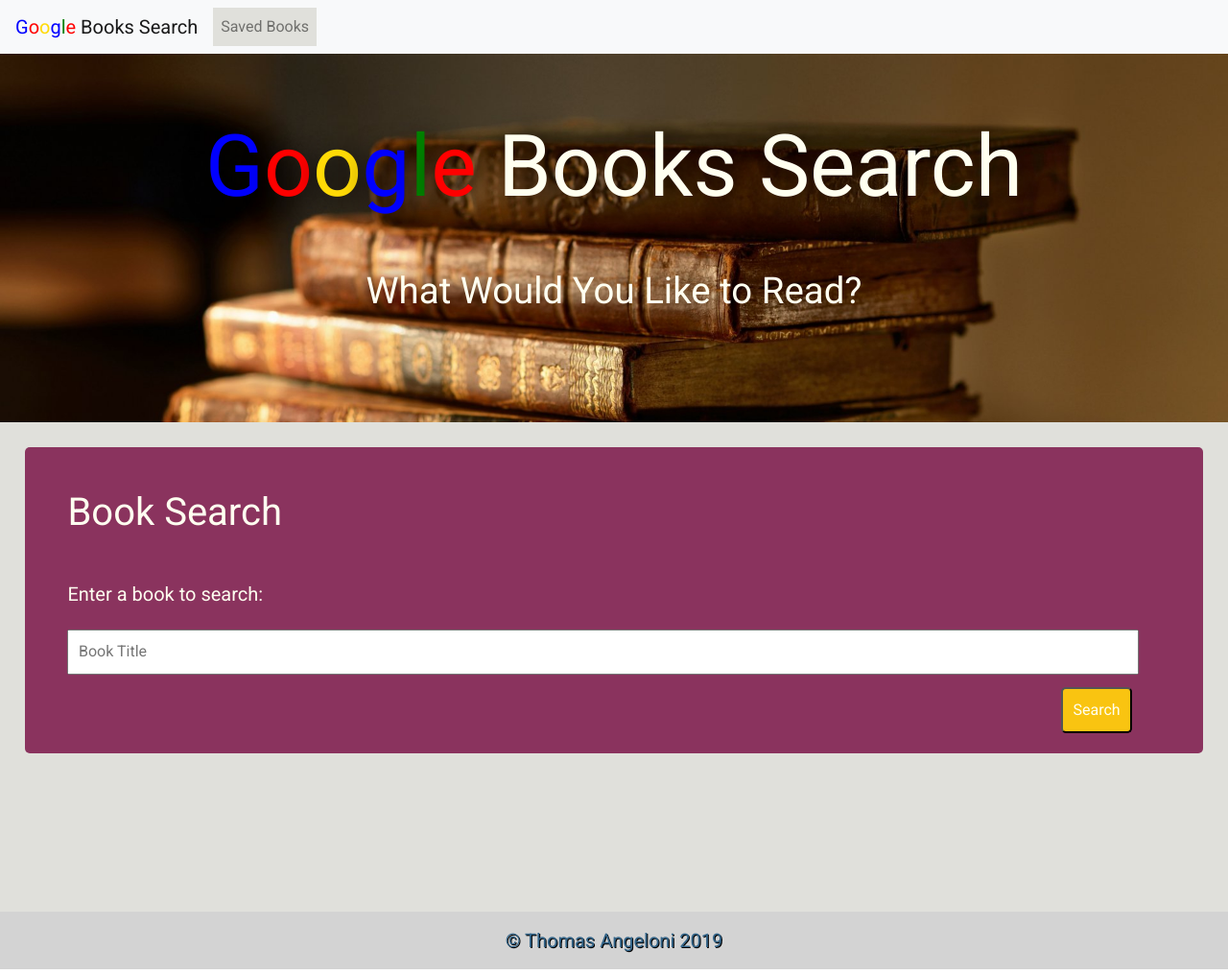
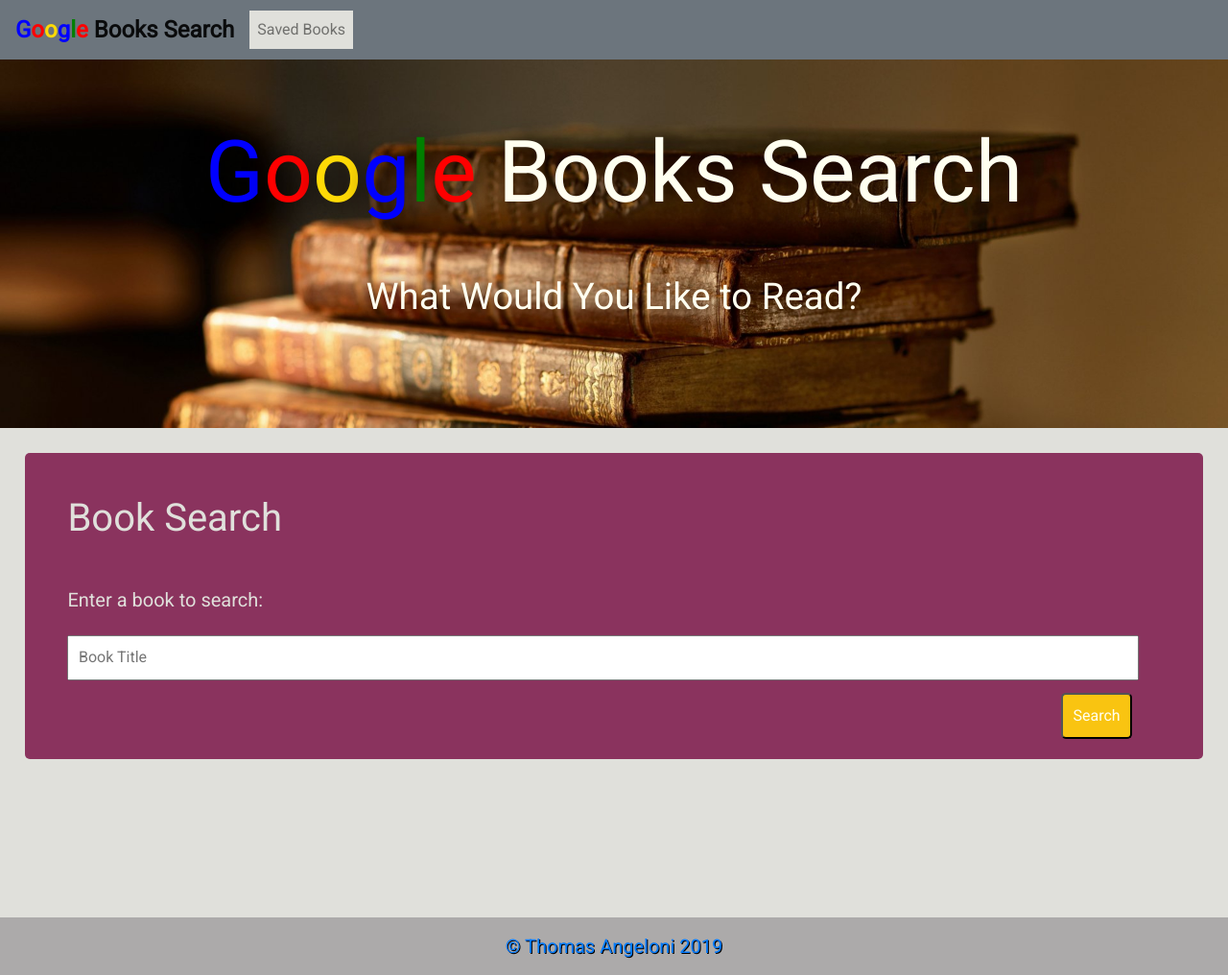
Before and after one commit to TJANGEL/GoogleBooks_Search, a React (Create React App) app in the folder client/: page / in a window 1280 px wide. Shown: the whole page at 96% size. Built offline with nearby package versions, Linux system fonts and the light colour scheme.

Commit message:
updated styling

```diff
--- a/client/public/index.html
+++ b/client/public/index.html
@@ -44,6 +44,14 @@
       rel="stylesheet"
     />
 
+    <!-- font awesome -->
+    <link
+      rel="stylesheet"
+      href="https://use.fontawesome.com/releases/v5.6.3/css/all.css"
+      integrity="sha384-UHRtZLI+pbxtHCWp1t77Bi1L4ZtiqrqD80Kn4Z8NTSRyMA2Fd33n5dQ8lWUE00s/"
+      crossorigin="anonymous"
+    />
+
     <title>Google Books Search</title>
   </head>
   <body>
--- a/client/src/App.css
+++ b/client/src/App.css
@@ -2,6 +2,13 @@
   font-family: "Roboto", sans-serif;
 }
 
+/* navbar */
+.navbar-brand {
+  font-size: 24px;
+  font-weight: 600;
+}
+
+/* header */
 header h1 {
   font-size: 7vw;
   text-align: center;
@@ -27,7 +34,7 @@
 
 #searchContainer,
 #resultsContainer {
-  color: ivory;
+  color: rgb(224, 224, 219);
   background-color: #8a335e;
   border-radius: 5px;
   padding: 3.5vw;
@@ -62,7 +69,7 @@
 }
 
 .bookResult {
-  background-color: ivory;
+  background-color: rgb(224, 224, 219);
   color: black;
   padding: 1.75vw;
   font-size: 1rem;
@@ -143,7 +150,15 @@
   left: 0;
   right: 0;
   padding: 15px;
-  background: lightgray;
+  background: rgb(172, 170, 170);
+}
+
+a.copyright {
+  text-decoration: none;
+}
+
+a.copyright:hover {
+  color: #f9c411;
 }
 
 /* Google text color */
--- a/client/src/components/Footer.js
+++ b/client/src/components/Footer.js
@@ -3,7 +3,17 @@
 function Footer() {
   return (
     <footer className="footer">
-      <span>© Thomas Angeloni 2019</span>
+      <span>
+        <a
+          className="copyright"
+          href="https://github.com/TJANGEL"
+          rel="noopener noreferrer"
+          attribute="github"
+          target="_blank"
+        >
+          © Thomas Angeloni 2019
+        </a>
+      </span>
     </footer>
   );
 }
--- a/client/src/components/Nav.js
+++ b/client/src/components/Nav.js
@@ -4,7 +4,7 @@
 function Nav() {
   // Depending on the current path, this component sets the "active" class on the appropriate navigation link item
   return (
-    <nav className="navbar navbar-expand-lg navbar-light bg-light">
+    <nav className="navbar navbar-expand-lg navbar-light bg-secondary">
       <Link className="navbar-brand" to="/">
         <span className="blue">G</span>
         <span className="red">o</span>
```
